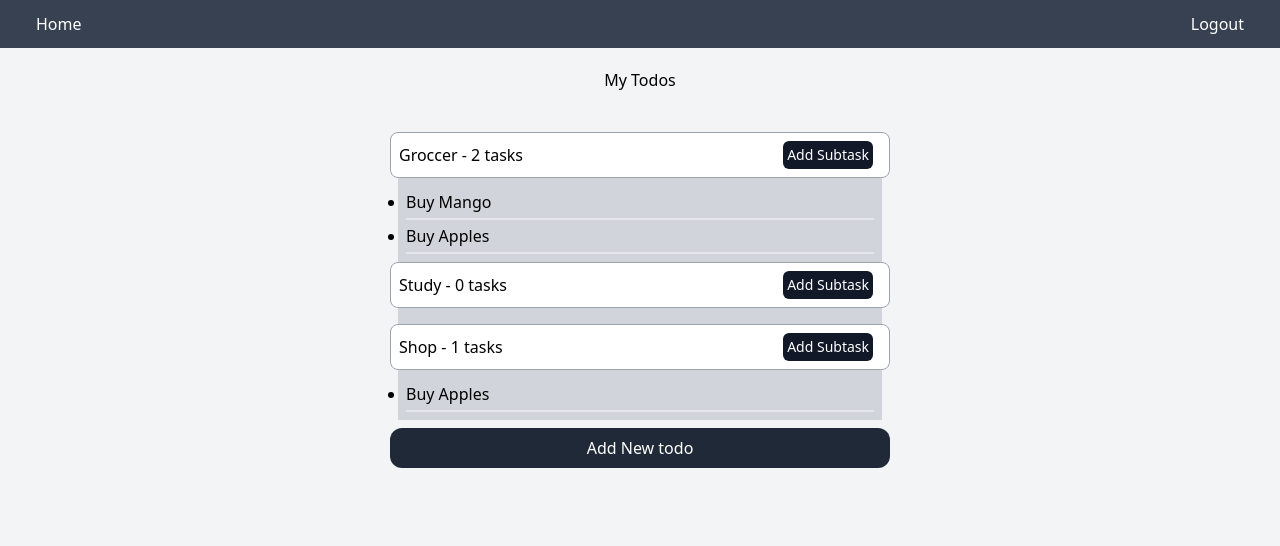
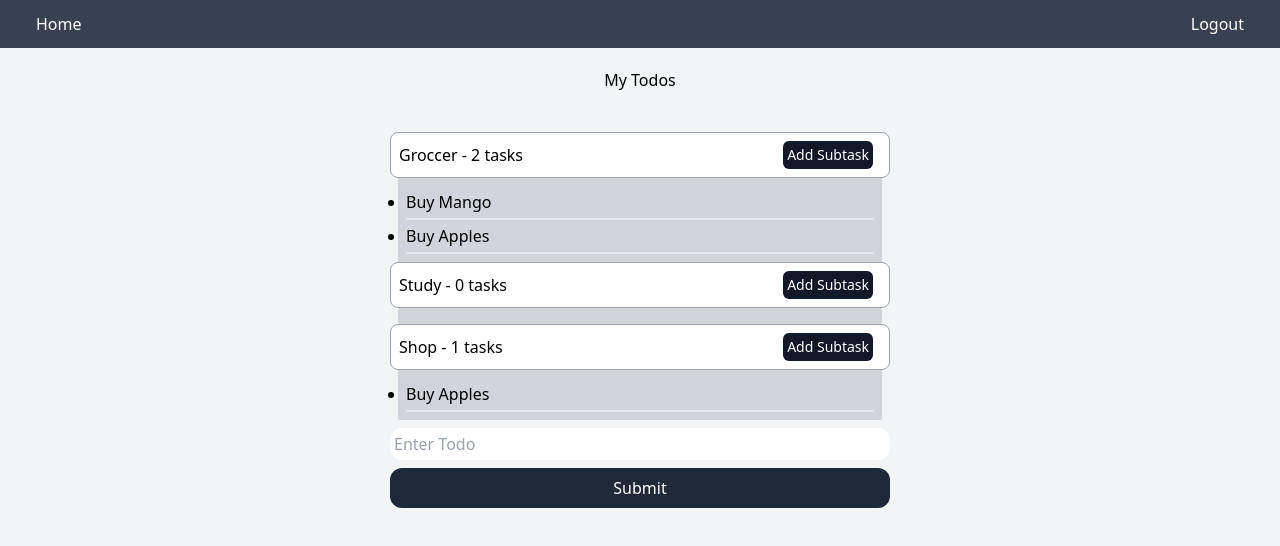
Before and after one commit to kavukj/todos-app, a React (Create React App) app: page / in a window 1280 px wide. Both pictures are taken after a click on the button "Add New todo". Shown: the top 546 px of the page. Built offline with nearby package versions, Linux system fonts and the light colour scheme.

Commit message:
Added logic for adding new todo

```diff
--- a/src/Todo.tsx
+++ b/src/Todo.tsx
@@ -6,7 +6,7 @@ type Props = {
 }
 
 const Todo: React.FC<Props> = ({ todo }) => {
-    const { setTodosList, updateTodosVisibility, updateTodos } = useContext(TodosContext) as TodoContent;
+    const { updateTodosVisibility, updateTodos } = useContext(TodosContext) as TodoContent;
     const [input, setInput] = useState('');
 
     //To handle subtask form
--- a/src/Todos.tsx
+++ b/src/Todos.tsx
@@ -3,8 +3,23 @@ import { TodoContent, TodoI, TodosContext } from "./context/todosContext";
 import Todo from "./Todo";
 
 const Todos = () => {
-    const { todos } = useContext(TodosContext) as TodoContent;
+    const { todos, setTodosList } = useContext(TodosContext) as TodoContent;
     const [show, setshow] = useState(false);
+    const [input, setInput] = useState('');
+
+    const handleSetShow = () => {
+        setshow(true);
+    }
+
+    //To handle Input value change
+    const handleInputChange = (value: string) => {
+        setInput(value)
+    }
+
+    //To add new todo
+    const handleSubmit = () => {
+        setTodosList(input)
+    }
 
     return (
         <div>
@@ -14,7 +29,19 @@ const Todos = () => {
                 ))}
             </div>
             <div>
-                <button className="bg-gray-800 hover:bg-black text-white w-[100%] my-2 rounded-xl p-2">Add New todo</button>
+                {!show ?
+                    <button className="bg-gray-800 hover:bg-black text-white w-[100%] my-2 rounded-xl p-2" onClick={handleSetShow}>
+                        Add New todo
+                    </button>
+                    :
+                    <div>
+                        <input type="text" className=" mt-2 rounded-xl p-1 w-[100%]" onChange={(e) => handleInputChange(e.target.value)}
+                            placeholder="Enter Todo" />
+                        <button className="bg-gray-800 hover:bg-black text-white w-[100%] my-2 rounded-xl p-2" onClick={handleSubmit}>
+                            Submit
+                        </button>
+                    </div>
+                }
             </div>
         </div>
     )
--- a/src/context/todosContext.tsx
+++ b/src/context/todosContext.tsx
@@ -4,14 +4,13 @@ import React, { createContext, useState } from "react";
 export interface TodoI {
     id: number;
     name: string;
-    content: string;
     subTasks: string[];
     formVisible: boolean;
 }
 //Context type
 export type TodoContent = {
     todos: TodoI[],
-    setTodosList: (todo: TodoI) => void;
+    setTodosList: (todo: string) => void;
     updateTodosVisibility: (id: number, value: boolean) => void;
     updateTodos: (id: number, subtask: string) => void;
 }
@@ -20,13 +19,19 @@ export const TodosContext = createContext<TodoContent | null>(null);
 
 export const TodosContextWrapper = (props: { children: any | null | undefined; }) => {
     const [todos, setTodos] = useState<TodoI[]>([
-        { id: 1, name: "Groccer", content: "Buy Mango", subTasks: ['Buy Mango', 'Buy Apples'], formVisible: false },
-        { id: 2, name: "Study", content: "Buy Mango", subTasks: [], formVisible: false },
-        { id: 3, name: "Shop", content: "Buy Mango", subTasks: ['Buy Apples'], formVisible: false }
+        { id: 1, name: "Groccer", subTasks: ['Buy Mango', 'Buy Apples'], formVisible: false },
+        { id: 2, name: "Study", subTasks: [], formVisible: false },
+        { id: 3, name: "Shop", subTasks: ['Buy Apples'], formVisible: false }
     ])
 
     //To add new todo in our list
-    const setTodosList = (todo: TodoI) => {
+    const setTodosList = (todoVal: string) => {
+        const todo: TodoI = {
+            id: todos.length + 1,
+            name: todoVal,
+            subTasks: [],
+            formVisible: false
+        }
         setTodos([...todos, todo])
     }
 
```
